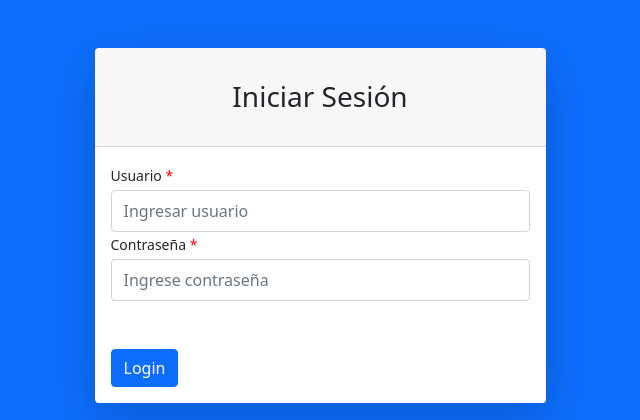
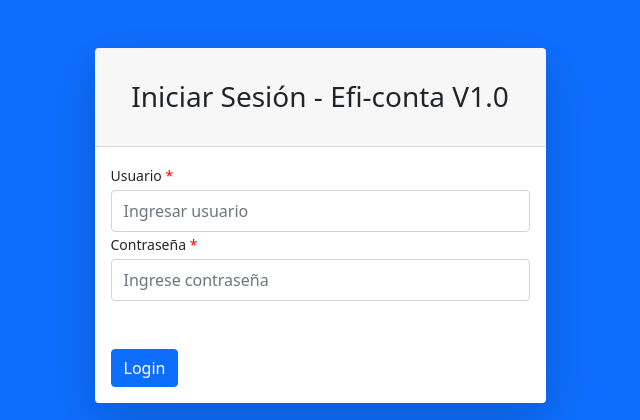
Before and after one commit to hamintonjair/Pos_venta, a CodeIgniter app: page /Pos_venta/ in a window 1280 px wide. Shown: the top 420 px of the page, without its empty margins (320-960 px from the left). Run offline with CodeIgniter, Linux system fonts and the light colour scheme.

Commit message:
Update login.php

```diff
--- a/application/views/layouts/login.php
+++ b/application/views/layouts/login.php
@@ -19,7 +19,7 @@
                             <div class="col-lg-5">
                                 <div class="card shadow-lg border-0 rounded-lg mt-5">
 
-                                    <div class="card-header"><h3 class="text-center font-weight-light my-4">Iniciar Sesión</h3></div>
+                                    <div class="card-header"><h3 class="text-center font-weight-light my-4">Iniciar Sesión - Efi-conta V1.0</h3></div>
                                     <div class="card-body">
                                         <form id="frmLogin" name="frmLogin">
                                             <div class="form-group">
```
